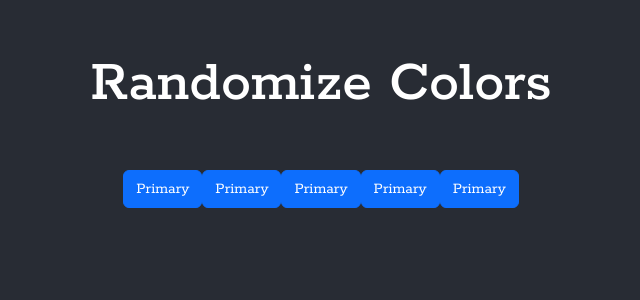
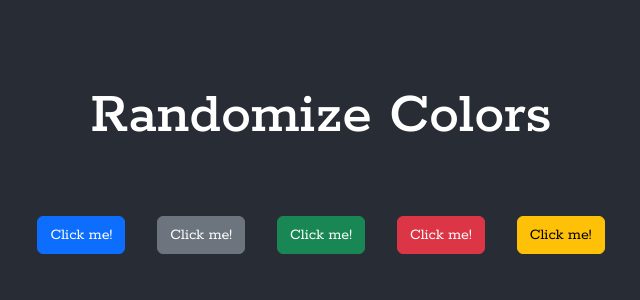
Before and after one commit to PiotrRomanczuk/30-projects-in-react, a React (Create React App) app: page / in a window 1280 px wide. Shown: the top 300 px of the page, without its empty margins (319-959 px from the left). Built offline with nearby package versions, Linux system fonts and the light colour scheme.

Commit message:
Adding addEventListener to the buttons

```diff
--- a/src/App.css
+++ b/src/App.css
@@ -14,6 +14,17 @@
   /* justify-content: center; */
   font-size: calc(10px + 2vmin);
   color: white;
+}
+
+
+.container {
+  /* display:flex;
+  flex-direction: column; */
+  margin: 2rem
+}
+
+.btn {
+  margin: 1rem
 }
 
 
--- a/src/projects/02-randomizeColors/RandomizeColors.jsx
+++ b/src/projects/02-randomizeColors/RandomizeColors.jsx
@@ -1,17 +1,58 @@
 import React from 'react';
 import Title from '../components/Title';
-import Button from 'react-bootstrap/Button';
+// import Button from 'react-bootstrap/Button';
 import 'bootstrap/dist/css/bootstrap.min.css';
 
 export default function RandomizeColors() {
+	function handleClick(e) {
+		// console.log('click ');
+		console.log(e.target.id);
+	}
+
 	return (
 		<div className='container gap-4'>
 			<Title text={'Randomize Colors'} classes={'mb-4'} />
-			<Button variant='primary mr-3'>Primary</Button>
-			<Button className='primary mr-5 '>Primary</Button>
-			<Button variant='primary'>Primary</Button>
-			<Button variant='primary'>Primary</Button>
-			<Button variant='primary'>Primary</Button>
+
+			<button
+				type='button'
+				className='btn btn-primary'
+				id='1'
+				onClick={handleClick}
+			>
+				Click me!
+			</button>
+			<button
+				type='button'
+				className='btn btn-secondary'
+				id='2'
+				onClick={handleClick}
+			>
+				Click me!
+			</button>
+			<button
+				type='button'
+				className='btn btn-success'
+				id='3'
+				onClick={handleClick}
+			>
+				Click me!
+			</button>
+			<button
+				type='button'
+				className='btn btn-danger'
+				id='4'
+				onClick={handleClick}
+			>
+				Click me!
+			</button>
+			<button
+				type='button'
+				className='btn btn-warning'
+				id='5'
+				onClick={handleClick}
+			>
+				Click me!
+			</button>
 		</div>
 	);
 }
```
